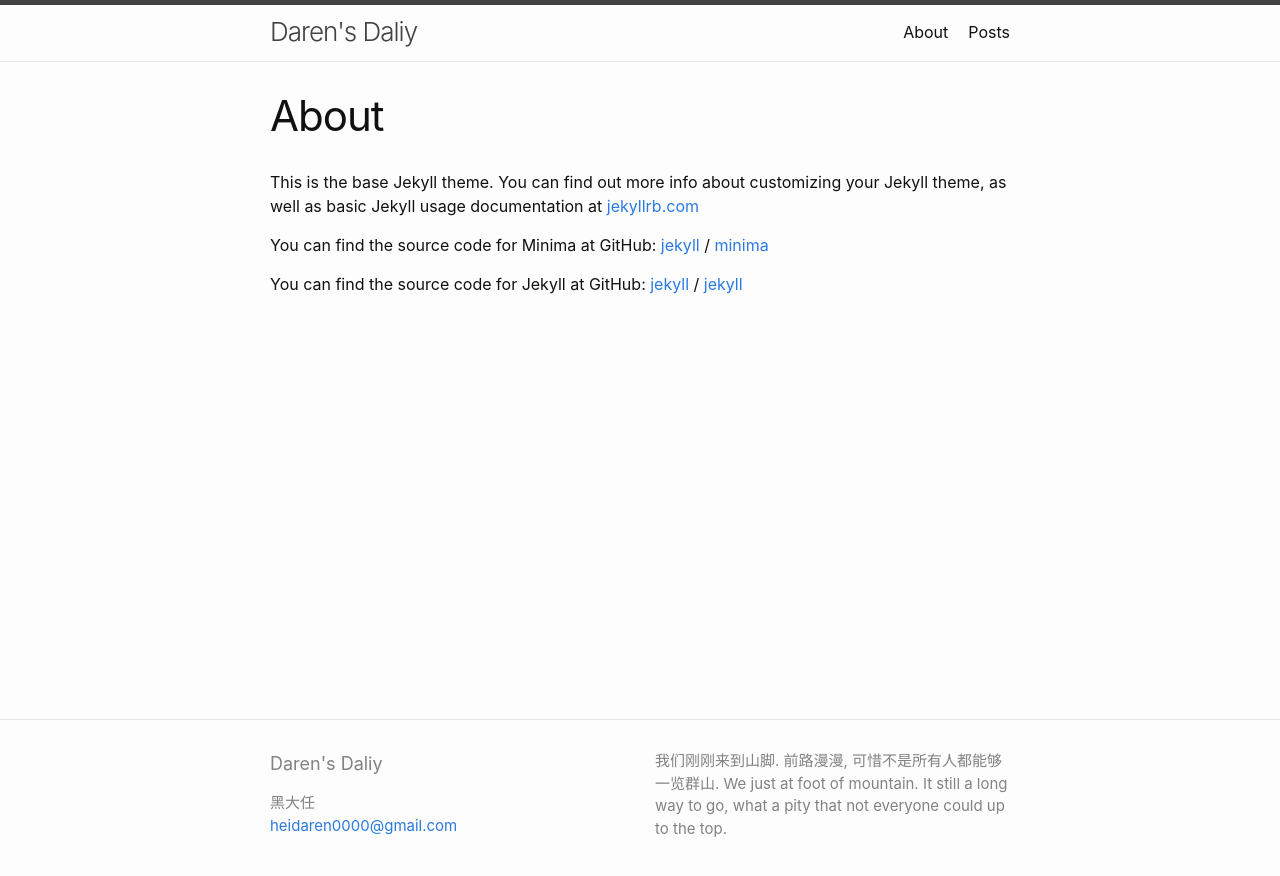
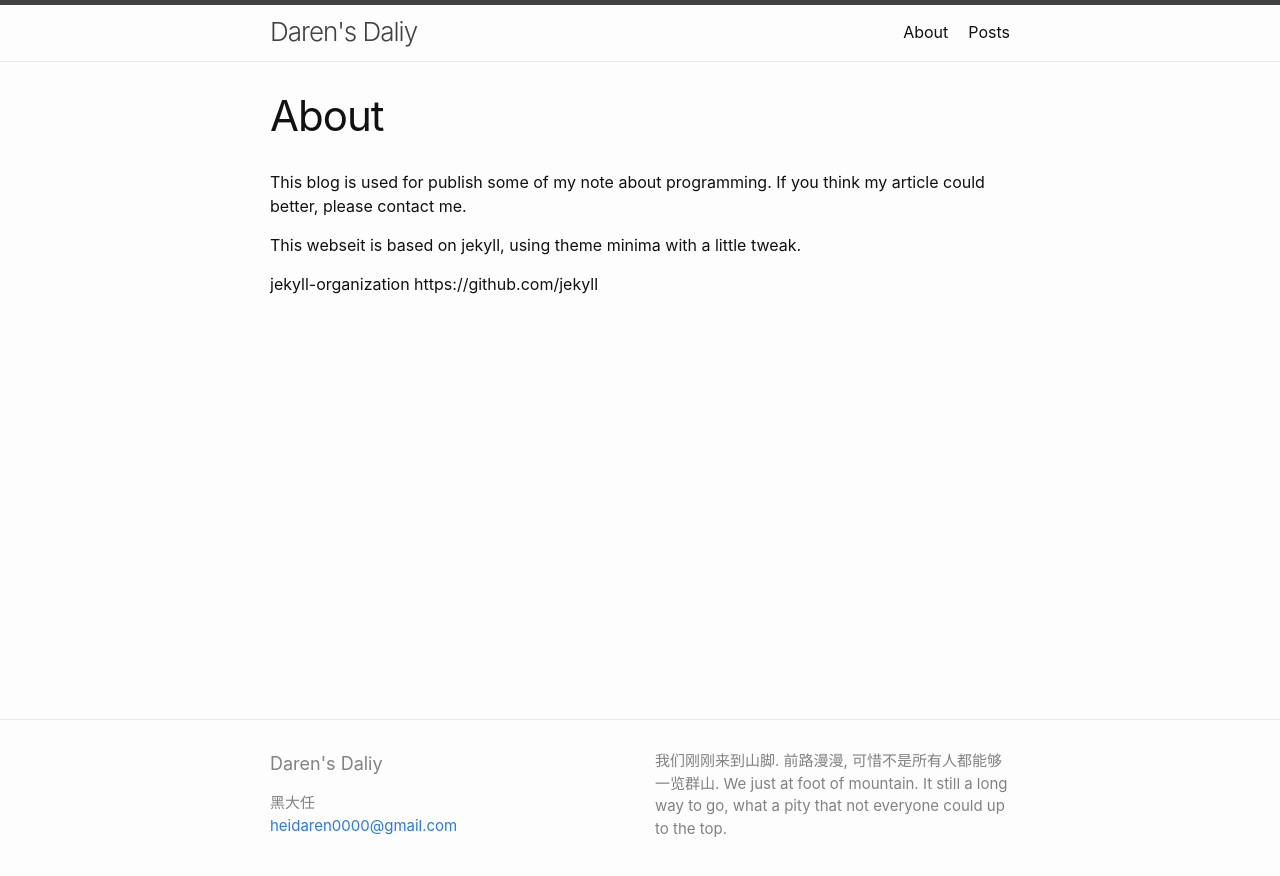
Before and after one commit to heidaren0000/heidaren0000.github.io, a Jekyll site: the page built from about.markdown, in a window 1280 px wide. Shown: the top 876 px of the page. Built offline with Jekyll 4.4.1, drawn with Linux system fonts in a browser that asks for light colours.

Commit message:
Edit About page

```diff
--- a/about.markdown
+++ b/about.markdown
@@ -4,15 +4,8 @@ title: About
 permalink: /about/
 ---
 
-This is the base Jekyll theme. You can find out more info about customizing your Jekyll theme, as well as basic Jekyll usage documentation at [jekyllrb.com](https://jekyllrb.com/)
+This blog is used for publish some of my note about programming. If you think my article could better, please contact me.
 
-You can find the source code for Minima at GitHub:
-[jekyll][jekyll-organization] /
-[minima](https://github.com/jekyll/minima)
+This webseit is based on jekyll, using theme minima with a little tweak.
 
-You can find the source code for Jekyll at GitHub:
-[jekyll][jekyll-organization] /
-[jekyll](https://github.com/jekyll/jekyll)
-
-
-[jekyll-organization]: https://github.com/jekyll
+jekyll-organization https://github.com/jekyll
```
